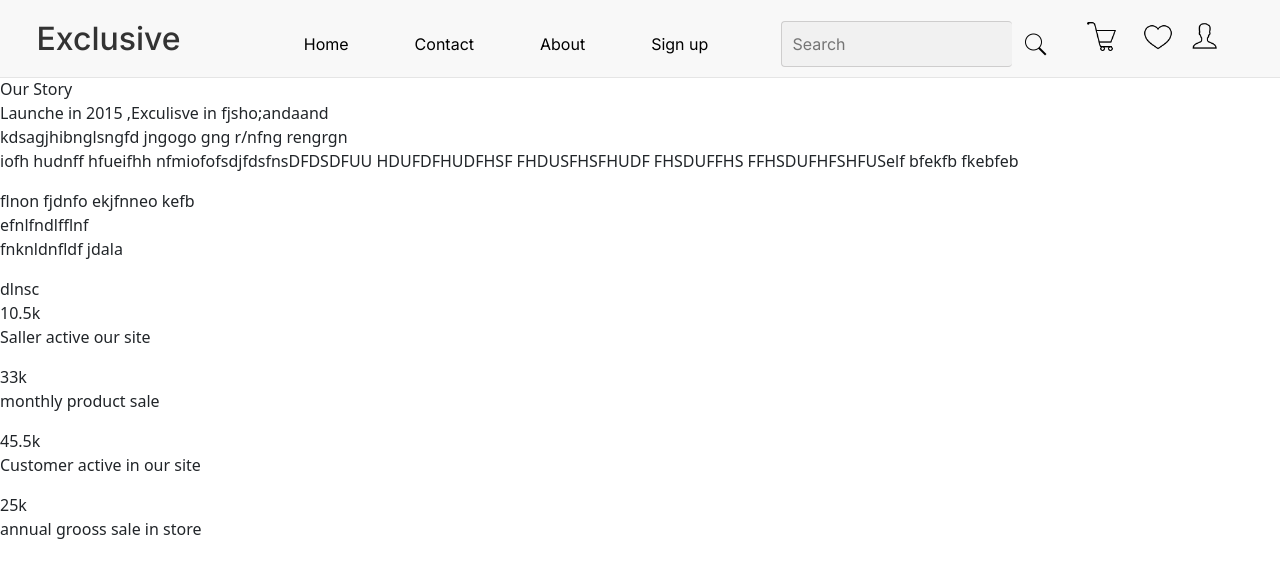
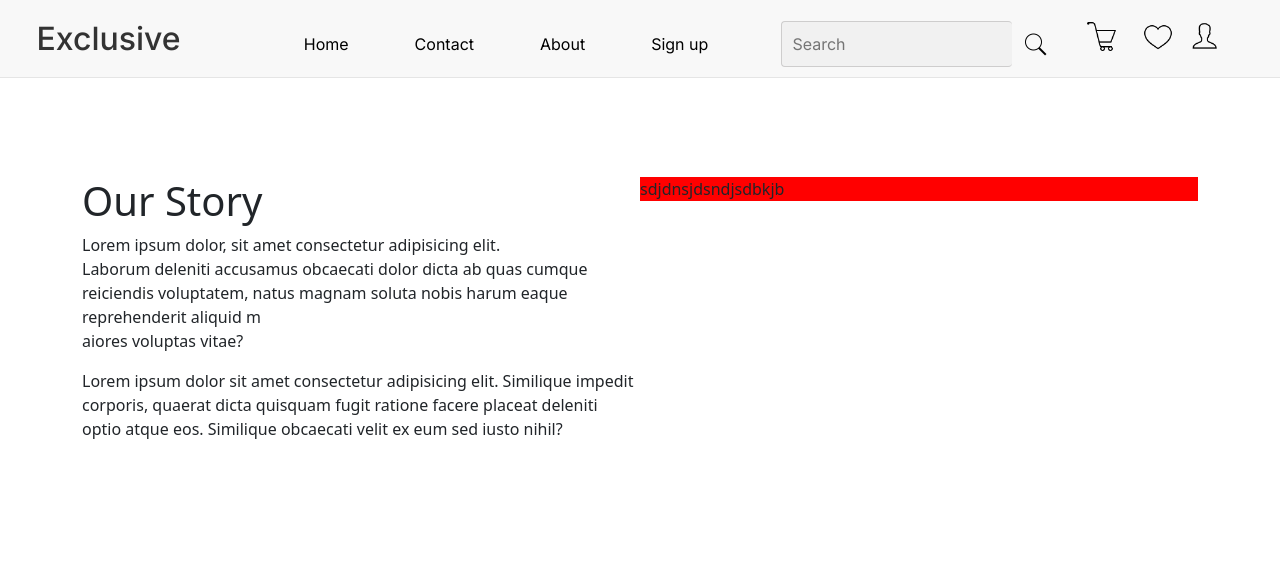
Before and after one commit to Abdurrehman211/Exclusive.app, a React (Create React App) app in the folder client/: page /About in a window 1280 px wide. Shown: the top 578 px of the page. Built offline with nearby package versions, Linux system fonts and the light colour scheme.

Commit message:
refactor About, Contact, and Landing components for improved layout and accessibility

```diff
--- a/client/src/components/About.jsx
+++ b/client/src/components/About.jsx
@@ -4,33 +4,20 @@ function About ()
 {
     return (
     <>
-    <div className="about">
-        <h id="ab1" > Our Story</h>
-        <p id='ab2'> Launche in 2015 ,Exculisve in fjsho;andaand <br/> kdsagjhibnglsngfd jngogo gng r/nfng rengrgn <br/>iofh hudnff hfueifhh nfmiofofsdjfdsfnsDFDSDFUU HDUFDFHUDFHSF FHDUSFHSFHUDF FHSDUFFHS FFHSDUFHFSHFUSelf bfekfb fkebfeb</p>
-        <p id='ab3'> flnon fjdnfo ekjfnneo kefb <br/> efnlfndlfflnf <br/> fnknldnfldf jdala </p>
+    <div className='container'>
+<div className="col-lg-6 col-md-12 col-sm-12">
+    <div className='our-story'>
+       <h1> Our Story</h1>
+        <p>Lorem ipsum dolor, sit amet consectetur adipisicing elit.<br/> Laborum deleniti accusamus obcaecati dolor dicta ab quas cumque<br/>  reiciendis voluptatem, natus magnam soluta nobis harum eaque reprehenderit aliquid m<br/> aiores voluptas vitae?</p>
+    <p>Lorem ipsum dolor sit amet consectetur adipisicing elit. Similique impedit corporis, quaerat dicta quisquam fugit ratione facere placeat deleniti optio atque eos. Similique obcaecati velit ex eum sed iusto nihil?</p>
+    </div>
+</div>
+<div className="col-lg-6 col-md-12 col-sm-12">
+    <div className='picture'>
+        sdjdnsjdsndjsdbkjb
 
     </div>
-    <div className='about1'>
-        dlnsc
-
-    </div>
-    <div className='about2'>
-        <div id="box1">
-            <h id="hb"> 10.5k</h>
-            <p id='pb'>Saller active our site</p>
-        </div>
-        <div id='box2'>
-            <h id="hb"> 33k</h>
-            <p id='pb' > monthly product sale</p>
-            </div>
-        <div id='box3'>
-            <h id="hb"> 45.5k</h>
-            <p id='pb'> Customer active in our site</p>
-            </div>
-        <div id='box4'>
-            <h id="hb"> 25k</h>
-            <p id='pb'> annual grooss sale in store</p>
-            </div>
+</div>
 
     </div>
     </>
--- a/client/src/components/Contact.jsx
+++ b/client/src/components/Contact.jsx
@@ -31,7 +31,7 @@ function Contact ()
         <section id="Contact-hero">
             <div className="container">
                 <div className="row mb-5">
-                    <div className="col-lg-6 col-md-12 col-sm-12">
+                    <div className="col-lg-6 col-md-12 col-sm-12 ">
                         <div className="Contact-desc">
                 <h2> Call Us</h2>
                 <p >We are available 24/7,7 Days a week </p>
--- a/client/src/components/Landing.jsx
+++ b/client/src/components/Landing.jsx
@@ -36,14 +36,16 @@ import service from './images/delivery.png';
 import headphines from './images/headphines.png';
 import security from './images/security.png';
 import Footer from "./Footer";
-
+import Accessibilityprovider from "./context/Accessibility";
 
 function Landing() {
 
-
 const [activeCategory, setActiveCategory] = useState(null);
-
-
+const [show , setshow] = useState(false);
+const togglebutton=()=>
+{
+    setshow (!show);
+}
 
 
 const arrow=useRef(null);
@@ -66,7 +68,7 @@ const arrow2=useRef(null);
 <>
 
 <section id="landing">
-
+    <Accessibilityprovider />
 <aside>
         <ul>
             <li onClick={() => toggleCategory('women')} >Woman's Fashion <img src={dropdown} alt="arrow" id="arrow1" ref={arrow}/></li>
@@ -104,9 +106,20 @@ const arrow2=useRef(null);
             <li>Health & Beauty</li>
         </ul>
     </aside>
+    {/* <div className="access" onClick={togglebutton} >
+        Accessability {show ? "hide": "show"} options
+        { show &&(
 
+
+    <div className={'pagecont ${highContrast ? "high-contrast":"" } ${ largeFont ? "large-font":""}'}>
+    <button id="bootn" onClick={toggleContrast}>Toggle High Contrast</button>
+    <button id="bootn" onClick={toggleFont}>Toggle Large Text</button>
+    </div>
+        )}
+    </div> */}
     <div className="main">
         <img src={dropdown} alt="dropdown" className="dropdown1" />
+
         <div className="ads">
             <div className="text">
                 <div className="company">
```
